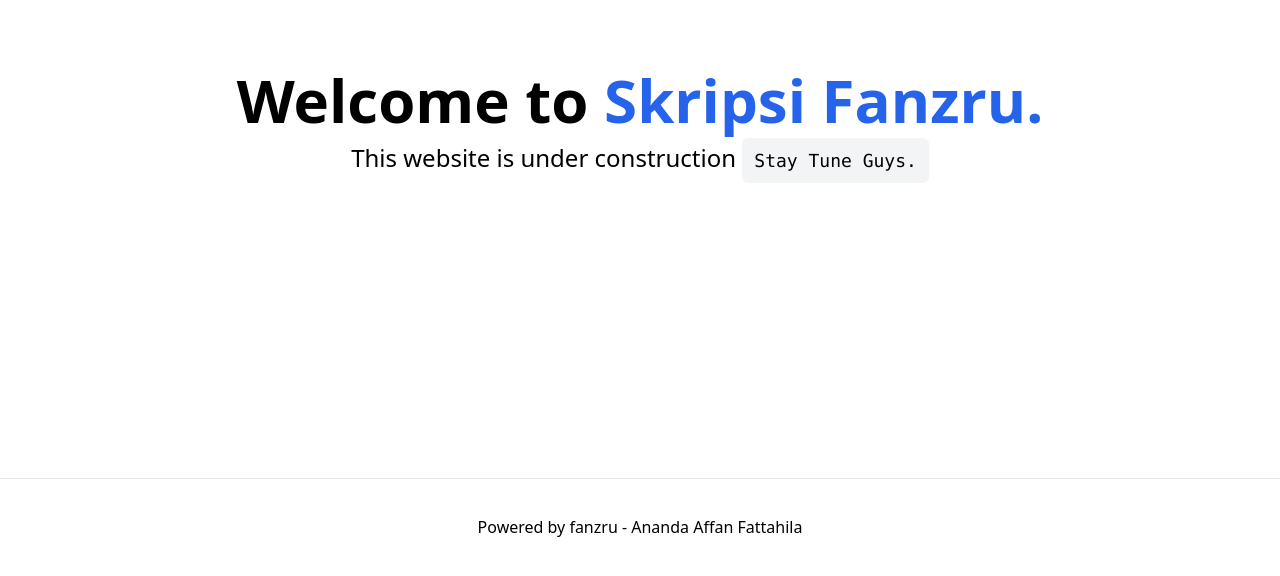
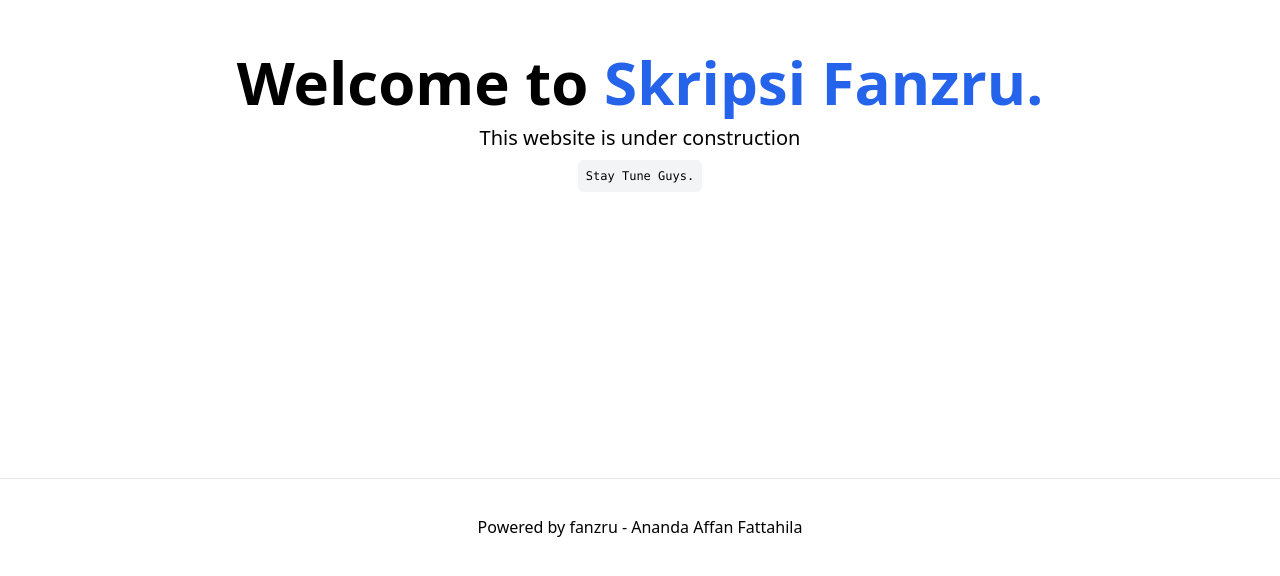
Before and after one commit to fanzru/final-project-university, a Next.js app in the folder frontend/: page / in a window 1280 px wide. Shown: the part 218-794 px from the top of the page. Built offline with nearby package versions, Linux system fonts and the light colour scheme.

Commit message:
fix(text): index text size

```diff
--- a/frontend/pages/index.tsx
+++ b/frontend/pages/index.tsx
@@ -6,7 +6,7 @@ const Home: NextPage = () => {
   return (
     <div className="flex min-h-screen flex-col items-center justify-center py-2">
       <Head>
-        <title>Create Next App</title>
+        <title>Fanzru - Final Project University</title>
         <link rel="icon" href="/favicon.ico" />
       </Head>
 
@@ -18,12 +18,12 @@ const Home: NextPage = () => {
           </a>
         </h1>
 
-        <p className="mt-3 text-2xl">
+        <p className="mt-3 mb-2 text-xl">
         {`This website is under construction `}
-          <code className="rounded-md bg-gray-100 p-3 font-mono text-lg">
+        </p>
+        <code className="rounded-md bg-gray-100 p-2 font-mono text-xs">
             Stay Tune Guys.
-          </code>
-        </p>
+        </code>
 
         <div className="mt-6 flex max-w-4xl flex-wrap items-center justify-around sm:w-full">
 
```
